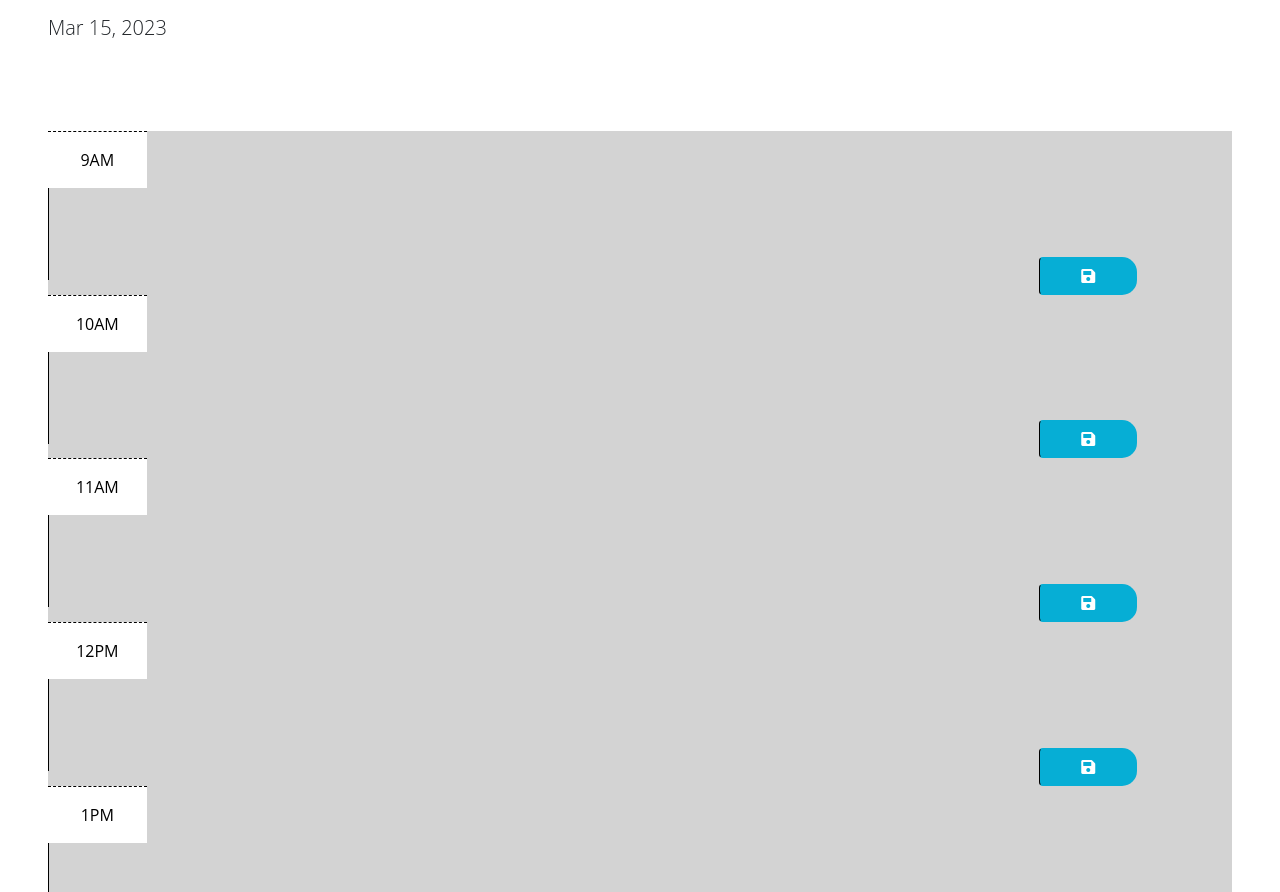
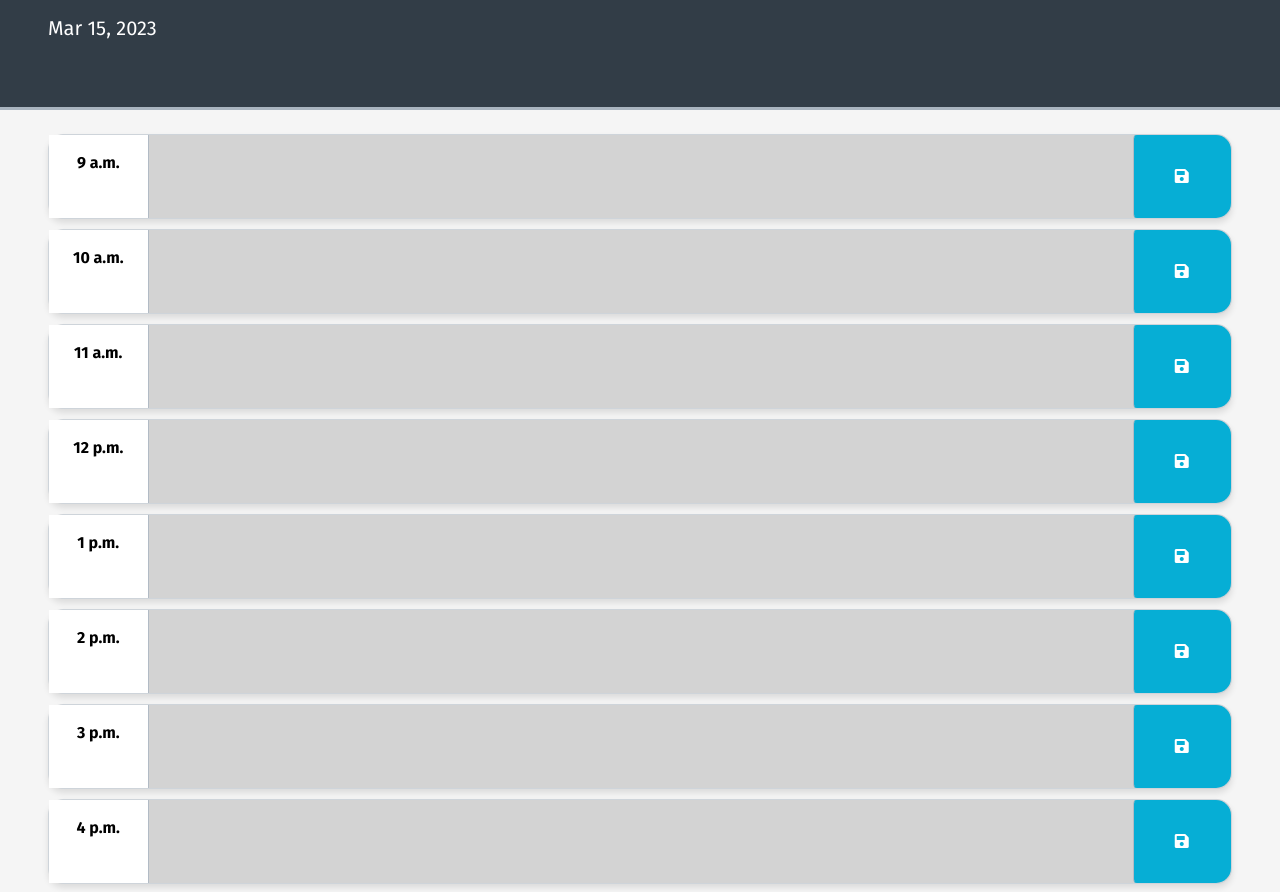
Before and after one commit to berman619/workday-scheduler, a plain HTML site: page Develop/index.html in a window 1280 px wide. Shown: the part 166-1058 px from the top of the page. Drawn offline with nearby package versions, Linux system fonts and the light colour scheme.

Commit message:
adjusted styling

```diff
--- a/Develop/index.html
+++ b/Develop/index.html
@@ -44,7 +44,7 @@
     <div class="container-fluid px-5">
 
       <div id="hour-9" class="timeblock">
-        <div class="col-2 col-md-1 hour text-center py-3">9AM</div>
+        <div class="col-2 col-md-1 hour text-center py-3">9 a.m.</div>
         <textarea class="col-8 col-md-10 description" rows="3"> </textarea>
         <button class="btn saveBtn col-2 col-md-1" aria-label="save">
           <i class="fas fa-save" aria-hidden="true"></i>
@@ -52,7 +52,7 @@
       </div>
 
       <div id="hour-10" class="timeblock">
-        <div class="col-2 col-md-1 hour text-center py-3">10AM</div>
+        <div class="col-2 col-md-1 hour text-center py-3">10 a.m.</div>
         <textarea class="col-8 col-md-10 description" rows="3"> </textarea>
         <button class="btn saveBtn col-2 col-md-1" aria-label="save">
           <i class="fas fa-save" aria-hidden="true"></i>
@@ -60,7 +60,7 @@
       </div>
 
       <div id="hour-11" class="timeblock">
-        <div class="col-2 col-md-1 hour text-center py-3">11AM</div>
+        <div class="col-2 col-md-1 hour text-center py-3">11 a.m.</div>
         <textarea class="col-8 col-md-10 description" rows="3"> </textarea>
         <button class="btn saveBtn col-2 col-md-1" aria-label="save">
           <i class="fas fa-save" aria-hidden="true"></i>
@@ -68,7 +68,7 @@
       </div>
 
       <div id="hour-12" class="timeblock">
-        <div class="col-2 col-md-1 hour text-center py-3">12PM</div>
+        <div class="col-2 col-md-1 hour text-center py-3">12 p.m.</div>
         <textarea class="col-8 col-md-10 description" rows="3"> </textarea>
         <button class="btn saveBtn col-2 col-md-1" aria-label="save">
           <i class="fas fa-save" aria-hidden="true"></i>
@@ -76,7 +76,7 @@
       </div>
 
       <div id="hour-13" class="timeblock">
-        <div class="col-2 col-md-1 hour text-center py-3">1PM</div>
+        <div class="col-2 col-md-1 hour text-center py-3">1 p.m.</div>
         <textarea class="col-8 col-md-10 description" rows="3"> </textarea>
         <button class="btn saveBtn col-2 col-md-1" aria-label="save">
           <i class="fas fa-save" aria-hidden="true"></i>
@@ -84,7 +84,7 @@
       </div>
 
       <div id="hour-14" class="timeblock">
-        <div class="col-2 col-md-1 hour text-center py-3">2PM</div>
+        <div class="col-2 col-md-1 hour text-center py-3">2 p.m.</div>
         <textarea class="col-8 col-md-10 description" rows="3"> </textarea>
         <button class="btn saveBtn col-2 col-md-1" aria-label="save">
           <i class="fas fa-save" aria-hidden="true"></i>
@@ -92,7 +92,7 @@
       </div>
 
       <div id="hour-15" class="timeblock">
-        <div class="col-2 col-md-1 hour text-center py-3">3PM</div>
+        <div class="col-2 col-md-1 hour text-center py-3">3 p.m.</div>
         <textarea class="col-8 col-md-10 description" rows="3"> </textarea>
         <button class="btn saveBtn col-2 col-md-1" aria-label="save">
           <i class="fas fa-save" aria-hidden="true"></i>
@@ -100,7 +100,7 @@
       </div>
 
       <div id="hour-16" class="timeblock">
-        <div class="col-2 col-md-1 hour text-center py-3">4PM</div>
+        <div class="col-2 col-md-1 hour text-center py-3">4 p.m.</div>
         <textarea class="col-8 col-md-10 description" rows="3"> </textarea>
         <button class="btn saveBtn col-2 col-md-1" aria-label="save">
           <i class="fas fa-save" aria-hidden="true"></i>
@@ -108,7 +108,7 @@
       </div>
 
       <div id="hour-17" class="timeblock">
-        <div class="col-2 col-md-1 hour text-center py-3">5PM</div>
+        <div class="col-2 col-md-1 hour text-center py-3">5 p.m.</div>
         <textarea class="col-8 col-md-10 description" rows="3"> </textarea>
         <button class="btn saveBtn col-2 col-md-1" aria-label="save">
           <i class="fas fa-save" aria-hidden="true"></i>
--- a/Develop/style.css
+++ b/Develop/style.css
@@ -1,6 +1,13 @@
 body {
-  font-family: 'Open Sans', sans-serif;
+  font-family: 'Fira Sans', sans-serif;
   font-size: 16px;
+  background-color: #f5f5f5;
+}
+
+header {
+  background-color: #323d47;
+  color: #ffffff;
+  border-bottom: 3px solid #a9b4bf;
 }
 
 textarea {
@@ -8,16 +15,24 @@ textarea {
   border: none;
   resize: none;
   color: #000000;
-  border-left: 1px solid black;
+  border-left: 1px solid #b2bbc5;
   padding: 10px;
+  font-size: 14px;
+  width: 100%;
 }
 
 .description {
   white-space: pre-wrap;
 }
 
-.time-block {
+.timeblock {
+  display: flex;
   border-radius: 15px;
+  margin-bottom: 10px;
+  background-color: #ffffff;
+  box-shadow: 0 4px 6px rgba(0, 0, 0, 0.1);
+  border: 1px solid #ced4da;
+  margin-top: 5px;
 }
 
 .row {
@@ -27,7 +42,8 @@ textarea {
 .hour {
   background-color: #ffffff;
   color: #000000;
-  border-top: 1px dashed #000000;
+  padding: 10px 0;
+  font-weight: bold;
 }
 
 .past {
@@ -46,11 +62,15 @@ textarea {
 }
 
 .saveBtn {
-  border-left: 1px solid black;
+  border-left: 1px solid #b2bbc5;
   border-top-right-radius: 15px;
   border-bottom-right-radius: 15px;
   background-color: #06aed5;
   color: white;
+  padding: 10px;
+  display: flex;
+  justify-content: center;
+  align-items: center;
 }
 
 .saveBtn i:hover {
```
